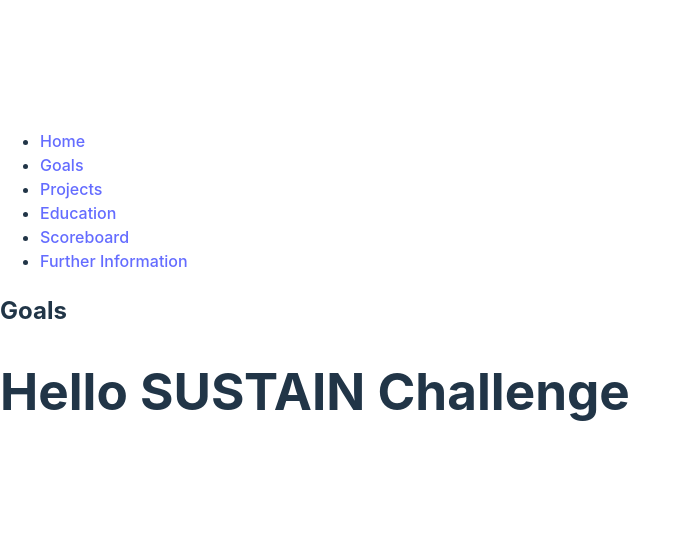
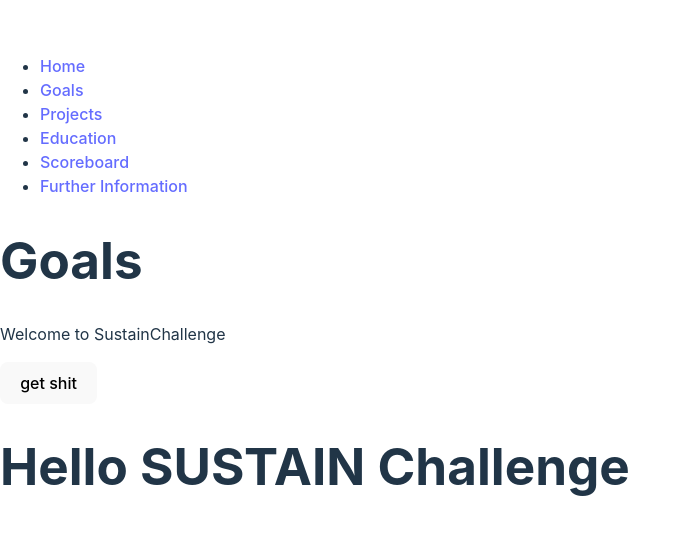
Before and after one commit to leonrosenkranz/DLab, a React (Vite) app in the folder react-app/: page /goals in a window 1280 px wide. Shown: the part 117-652 px from the top of the page, without its empty margins (0-690 px from the left). Built offline with nearby package versions, Linux system fonts and the light colour scheme.

Commit message:
added goals page to

```diff
--- a/react-app/package.json
+++ b/react-app/package.json
@@ -10,6 +10,7 @@
     "preview": "vite preview"
   },
   "dependencies": {
+    "pg": "^8.10.0",
     "react": "^18.2.0",
     "react-dom": "^18.2.0",
     "react-router": "^6.11.0",
--- a/react-app/src/App.tsx
+++ b/react-app/src/App.tsx
@@ -1,5 +1,6 @@
 import Message from './message';
 import { BrowserRouter, Routes, Route, Link } from 'react-router-dom';
+import GoalsPage from './Pages/Goals';
 
 function App() {
   return (<div>
@@ -30,7 +31,7 @@ function App() {
 
         <Routes>
           <Route path="/" element={<Home />} />
-          <Route path="/goals" element={<Goals />} />
+          <Route path="/goals" element={<GoalsPage/>} />
           <Route path="/projects" element={<Projects />} />
           <Route path="/education" element={<Education />} />
           <Route path="/scoreboard" element={<Scoreboard />} />
--- /dev/null
+++ b/react-app/src/Pages/Goals.tsx
@@ -0,0 +1,12 @@
+
+function GoalsPage() {
+  return (
+    <div>
+      <h1>Goals</h1>
+      <p>Welcome to SustainChallenge</p>
+      <button>get shit</button>
+    </div>
+  );
+}
+
+export default GoalsPage;
```
Also changed, not shown: 1 other file (tests, documents, lock files or other folders).
